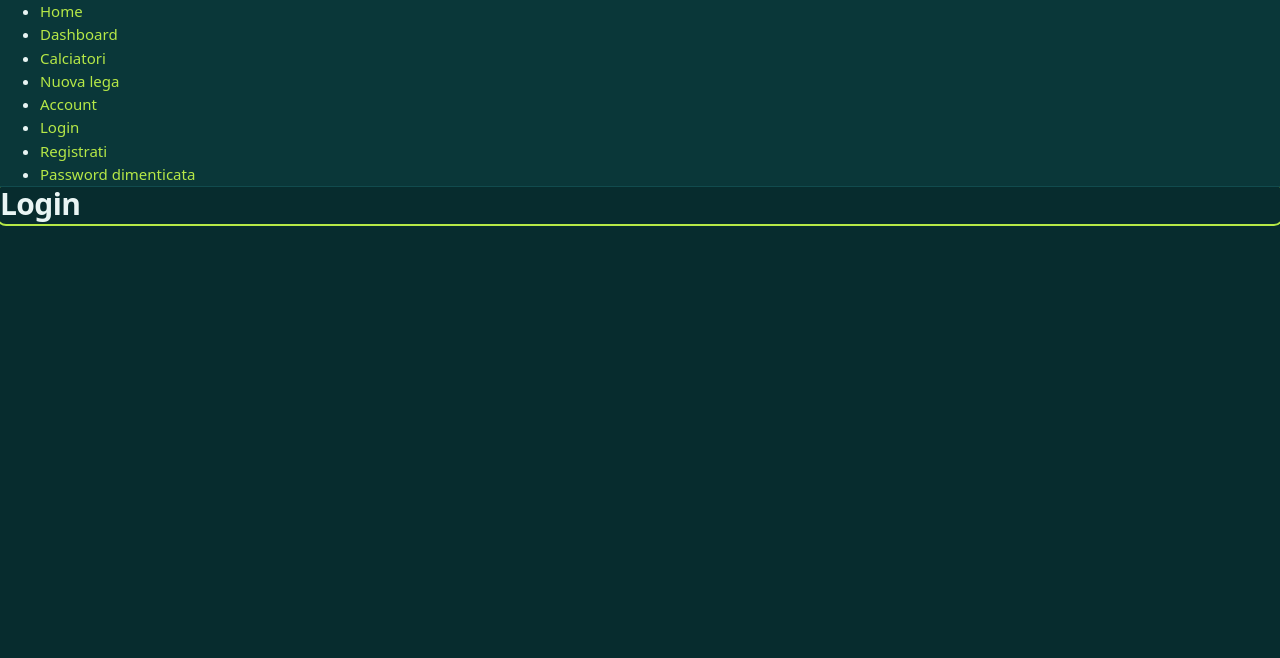
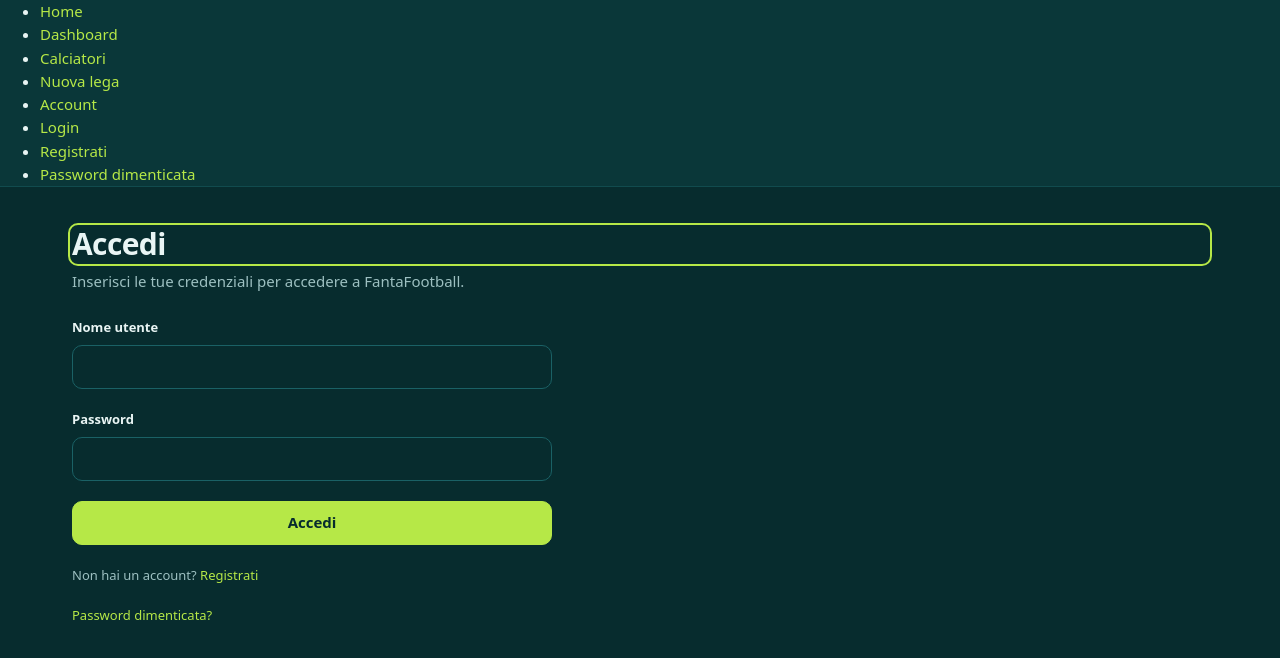
Before and after one commit to matteodecata/fanta-football, an Angular app: page /login in a window 1280 px wide. Shown: the top 658 px of the page. Built offline with nearby package versions, Linux system fonts and the light colour scheme.

Commit message:
Crea una signal form per la feature di login

```diff
--- a/src/app/login/login.html
+++ b/src/app/login/login.html
@@ -1 +1,59 @@
-<h1 data-route-heading tabindex="-1">Login</h1>
+<div class="page container">
+  <div class="page-header">
+    <h1 data-route-heading tabindex="-1">Accedi</h1>
+    <p>Inserisci le tue credenziali per accedere a FantaFootball.</p>
+  </div>
+
+  <form class="form" novalidate (submit)="onSubmit($event)">
+    <div class="field">
+      <label class="field__label" for="username">Nome utente</label>
+      <input
+        id="username"
+        #usernameInput
+        class="input"
+        type="text"
+        autocomplete="username"
+        [formField]="loginForm.username"
+        [attr.aria-invalid]="loginForm.username().touched() && loginForm.username().invalid() ? true : null"
+        [attr.aria-describedby]="loginForm.username().touched() && loginForm.username().invalid() ? 'username-error' : null"
+      />
+      @if (loginForm.username().touched() && loginForm.username().invalid()) {
+        <div id="username-error">
+          @for (error of loginForm.username().errors(); track error.kind) {
+            <p class="field__error">{{ error.message }}</p>
+          }
+        </div>
+      }
+    </div>
+
+    <div class="field">
+      <label class="field__label" for="password">Password</label>
+      <input
+        id="password"
+        #passwordInput
+        class="input"
+        type="password"
+        autocomplete="current-password"
+        [formField]="loginForm.password"
+        [attr.aria-invalid]="loginForm.password().touched() && loginForm.password().invalid() ? true : null"
+        [attr.aria-describedby]="loginForm.password().touched() && loginForm.password().invalid() ? 'password-error' : null"
+      />
+      @if (loginForm.password().touched() && loginForm.password().invalid()) {
+        <div id="password-error">
+          @for (error of loginForm.password().errors(); track error.kind) {
+            <p class="field__error">{{ error.message }}</p>
+          }
+        </div>
+      }
+    </div>
+
+    <button class="btn btn--primary btn--block" type="submit">Accedi</button>
+
+    <p class="text-sm text-muted">
+      Non hai un account? <a routerLink="/register">Registrati</a>
+    </p>
+    <p class="text-sm text-muted">
+      <a routerLink="/forgot-password">Password dimenticata?</a>
+    </p>
+  </form>
+</div>
--- a/src/app/login/login.ts
+++ b/src/app/login/login.ts
@@ -1,9 +1,50 @@
-import { Component } from '@angular/core';
+import { Component, ElementRef, signal, viewChild } from '@angular/core';
+import { RouterLink } from '@angular/router';
+import { FormField, form, required } from '@angular/forms/signals';
+
+// Definizione dell'interfaccia per l'utilizzo per della form
+interface LoginFormValue {
+  username: string;
+  password: string;
+}
 
 @Component({
   selector: 'app-login',
-  imports: [],
+  imports: [FormField, RouterLink],
   templateUrl: './login.html',
   styleUrl: './login.css',
 })
-export class Login {}
+export class Login {
+  private readonly usernameInput = viewChild<ElementRef<HTMLInputElement>>('usernameInput');
+  private readonly passwordInput = viewChild<ElementRef<HTMLInputElement>>('passwordInput');
+
+  // modello da passare x la form
+  protected readonly credentials = signal<LoginFormValue>({ username: '', password: '' });
+
+  protected readonly loginForm = form(this.credentials, (path) => {
+    // per fare login devono essere campi required
+    required(path.username, { message: 'Inserisci il nome utente' });
+    required(path.password, { message: 'Inserisci la password' });
+  });
+
+  protected onSubmit(event: Event): void {
+    event.preventDefault();
+
+    if (this.loginForm().invalid()) {
+      this.loginForm().markAsTouched();
+      this.focusFirstInvalidField();
+      return;
+    }
+
+    // TODO: sostituire con la chiamata ad AuthApiService (POST /api/auth/login)
+    console.log('Login da inviare al backend:', this.credentials());
+  }
+
+  private focusFirstInvalidField(): void {
+    if (this.loginForm.username().invalid()) {
+      this.usernameInput()?.nativeElement.focus();
+    } else if (this.loginForm.password().invalid()) {
+      this.passwordInput()?.nativeElement.focus();
+    }
+  }
+}
```
